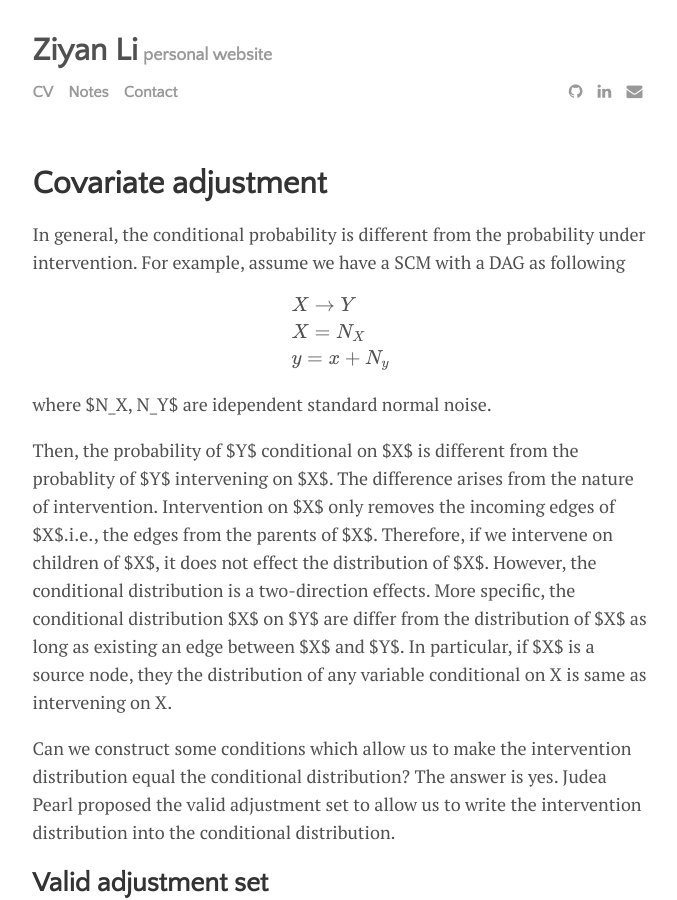
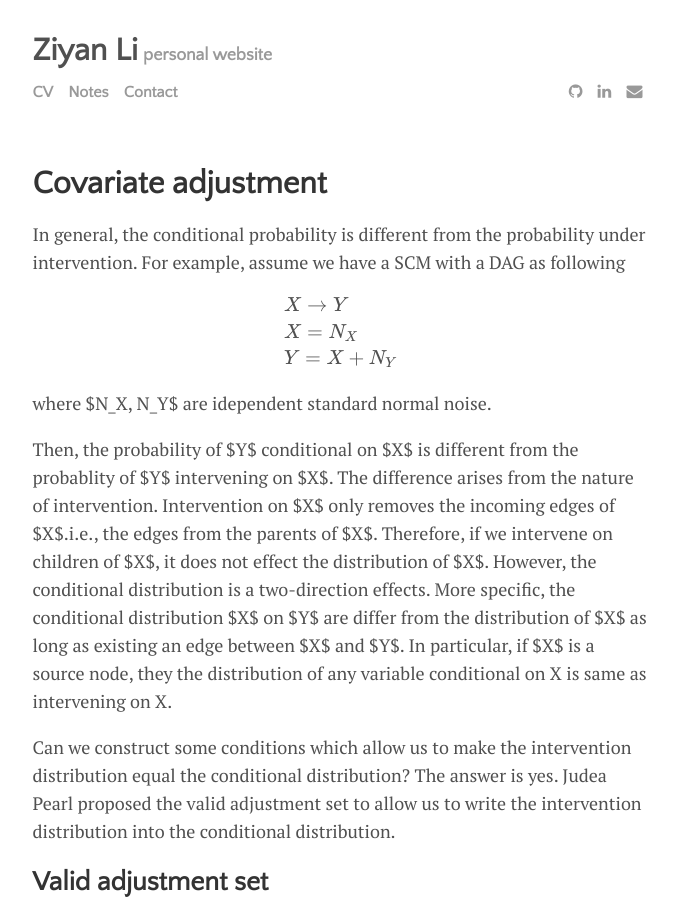
Before and after one commit to catty-halsey/catty-halsey.github.io, a Jekyll site: the page built from _posts/2024-11-11-Valid adjustment.md, in a window 1280 px wide and 900 px high. Shown: the whole window, without its empty margins (300-977 px from the left). Built offline with Jekyll 4.4.1, drawn with Linux system fonts in a browser that asks for light colours; formulas are drawn with MathJax 3; some of the changed text lies outside the part shown.

```diff
--- a/_posts/2024-11-11-Valid adjustment.md
+++ b/_posts/2024-11-11-Valid adjustment.md
@@ -12,7 +12,7 @@ $$
 \begin{align}
 &X \rightarrow Y\\
 &X=N_X\\
-&y=x+N_y\\
+&Y=X+N_Y\\
 \end{align}
 $$
 
```
Also changed, not shown: other parts of _posts/2024-11-11-Valid adjustment.md (+2 -0 lines).
